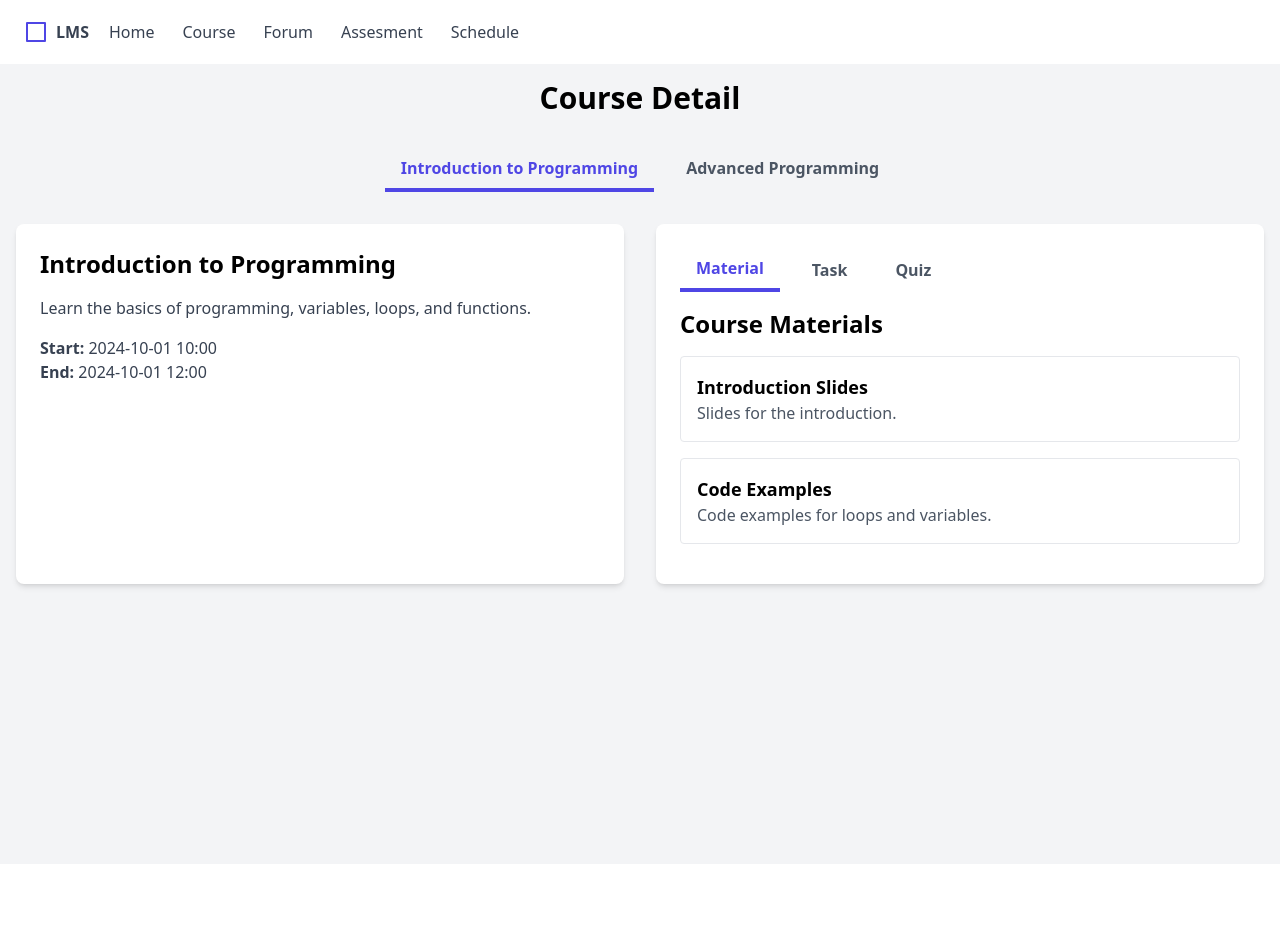
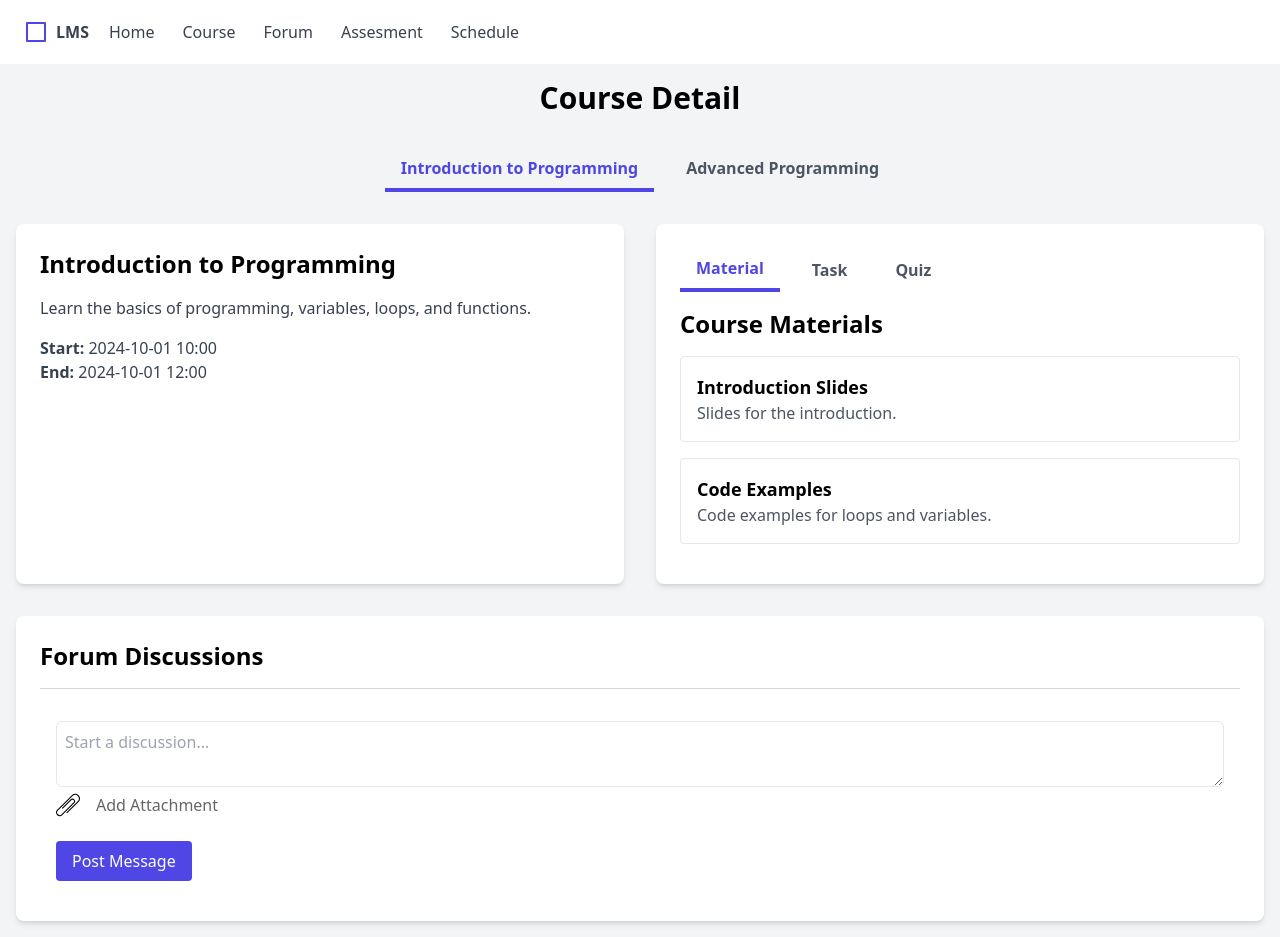
Before and after one commit to BryanJanuardo/LMS-TSX, a React (Vite) app in the folder front-end/LMS/: page /courses/sessions in a window 1280 px wide. Before the commit the page ends 864 px from the top, so only its background shows below. Built offline with nearby package versions, Linux system fonts and the light colour scheme.

Commit message:
Add Forum in Detail Course

```diff
--- a/front-end/LMS/src/pages/CourseSessions.tsx
+++ b/front-end/LMS/src/pages/CourseSessions.tsx
@@ -1,5 +1,6 @@
 import React, { useState } from 'react';
-
+import ReplyPost from '../assets/Reply_Post.svg';
+import CancelAttachment from '../assets/Cancel_Attachment.svg';
 interface Session {
   id: string;
   name: string;
@@ -13,6 +14,15 @@ interface Material {
   id: string;
   title: string;
   description: string;
+}
+
+interface ForumPost {
+  id: number;
+  author: string;
+  message: string;
+  file?: File | null;
+  fileUrl?: string;
+  replies: ForumPost[];
 }
 
 const sessions: Session[] = [
@@ -41,8 +51,70 @@ const sessions: Session[] = [
 ];
 
 const CourseSessions: React.FC = () => {
-  const [selectedSession, setSelectedSession] = useState<Session>(sessions[0]);
-  const [activeTab, setActiveTab] = useState('material'); // State to manage active tab in the third navbar
+    const [selectedSession, setSelectedSession] = useState<Session>(sessions[0]);
+    const [activeTab, setActiveTab] = useState('material');
+    const [forumPosts, setForumPosts] = useState<ForumPost[]>([]);
+    const [newMessage, setNewMessage] = useState('');
+    const [selectedFile, setSelectedFile] = useState<File | null>(null);
+    const [replyingToPostId, setReplyingToPostId] = useState<number | null>(null);
+
+    // Handle file input change
+    const handleFileChange = (e: React.ChangeEvent<HTMLInputElement>) => {
+      if (e.target.files) {
+        setSelectedFile(e.target.files[0]);
+      }
+    };
+
+    // Handle form submission for both new posts and replies
+    const handleSubmit = () => {
+      if (!newMessage) return;
+
+      const newPost: ForumPost = {
+        id: forumPosts.length + 1,
+        author: 'John Doe', // Hardcoded for now
+        message: newMessage,
+        file: selectedFile,
+        fileUrl: selectedFile ? URL.createObjectURL(selectedFile) : undefined,
+        replies: [],
+      };
+
+      if (replyingToPostId) {
+        setForumPosts((prevPosts) =>
+          prevPosts.map((post) =>
+            post.id === replyingToPostId
+              ? {
+                  ...post,
+                  replies: [...post.replies, newPost],
+                }
+              : post
+          )
+        );
+      } else {
+        setForumPosts([...forumPosts, newPost]);
+      }
+
+      // Reset form state
+      setNewMessage('');
+      setSelectedFile(null);
+      setReplyingToPostId(null); // Clear reply mode
+    };
+
+    // Handle reply button click
+    const handleReplyClick = (postId: number) => {
+      setReplyingToPostId(postId);
+      setNewMessage(''); // Reset message input when replying
+      setSelectedFile(null); // Reset file input
+    };
+
+    const cancelReplyClick = () => {
+      setReplyingToPostId(null);
+      setNewMessage(''); // Reset message input when replying
+      setSelectedFile(null); // Reset file input
+    };
+
+    const handleFileRemove = () => {
+      setSelectedFile(null);
+    }
 
   return (
     <div className="p-4 bg-gray-100 min-h-screen">
@@ -139,6 +211,128 @@ const CourseSessions: React.FC = () => {
               </div>
             )}
           </div>
+
+        </div>
+      </div>
+
+      {/* Forum Section Below Content Area */}
+      <div className="bg-white p-6 rounded-lg shadow-md mt-8">
+        <h2 className="text-2xl font-semibold mb-4">Forum Discussions</h2>
+        <div className="p-4 border-t border-gray-300">
+          {/* Displaying Forum Posts */}
+          {forumPosts.map((post) => (
+            <div key={post.id} className="mb-6">
+              <div className="p-4 border rounded-md bg-gray-50">
+                <h4 className="font-bold">{post.author}</h4>
+                <p>{post.message}</p>
+                {post.fileUrl && (
+                  <a href={post.fileUrl} target="_blank" rel="noopener noreferrer" className="text-indigo-600">
+                    View Attached File
+                  </a>
+                )}
+              </div>
+
+              {/* Replies */}
+              <div className="ml-8">
+                {post.replies.map((reply) => (
+                  <div key={reply.id} className="p-4 border rounded-md bg-gray-100 mt-2">
+                    <h5 className="font-bold">{reply.author}</h5>
+                    <p>{reply.message}</p>
+                    {reply.fileUrl && (
+                      <a href={reply.fileUrl} target="_blank" rel="noopener noreferrer" className="text-indigo-600">
+                        View Attached File
+                      </a>
+                    )}
+                  </div>
+                ))}
+              </div>
+
+              <div className='flex gap-4'>
+                {/* Reply Button */}
+                <button
+                    onClick={() => handleReplyClick(post.id)}
+                    className="text-indigo-600 hover:underline mt-2 block"
+                >
+                    Reply
+                </button>
+
+                {/* Cancel Reply Button */}
+                <button
+                    onClick={() => cancelReplyClick()}
+                    className={`text-indigo-600 hover:underline mt-2 ${replyingToPostId === post.id ? 'block' : 'hidden' }`}
+                >
+                    Cancel
+                </button>
+              </div>
+
+              {/* Reply Form */}
+              {replyingToPostId === post.id && (
+                <div className='flex-col'>
+                    <div className="p-2 border rounded-t-md bg-gray-100 mt-2 opacity-60">
+                        Reply to {post.author}
+                    </div>
+                    <div className="">
+                    <textarea
+                        value={newMessage}
+                        onChange={(e) => setNewMessage(e.target.value)}
+                        className="w-full p-2 border rounded-b-md"
+                        placeholder="Write your reply..."
+                    ></textarea>
+                    <input type="file" onChange={handleFileChange} className="mt-2" />
+                    <button
+                        onClick={handleSubmit}
+                        className="px-4 py-2 bg-indigo-600 text-white rounded hover:bg-indigo-800 mt-2"
+                    >
+                        Post Reply
+                    </button>
+                    </div>
+                </div>
+              )}
+            </div>
+          ))}
+
+          {/* New Post Form */}
+          {!replyingToPostId && (
+            <div className="mt-4">
+              <textarea
+                value={newMessage}
+                onChange={(e) => setNewMessage(e.target.value)}
+                className="w-full p-2 border rounded-md"
+                placeholder="Start a discussion..."
+              ></textarea>
+
+              <div className="flex items-center">
+                <input
+                  type="file"
+                  id="fileInput"
+                  className="hidden"
+                  onChange={handleFileChange}
+                />
+                <label htmlFor="fileInput" className='flex gap-4 hover:cursor-pointer'>
+                  <img
+                  src={ReplyPost} // Replace with your image path
+                  alt="Upload"
+                  className="cursor-pointer w-6 h-6 fill-indigo-500" // Adjust width as needed
+                  />
+                  <div className='opacity-60'>
+                      Add Attachment
+                  </div>
+                </label>
+                {selectedFile && (
+                  <div className='ml-4 opacity-60 border rounded-md p-2 flex justify-center align-center'>
+                      <div>{selectedFile.name}</div>
+                      <img onClick={handleFileRemove} className='mt-1 ml-2 w-4 h-4 text-center' src={CancelAttachment} alt="" />
+                  </div>
+                )}
+              </div>
+              <button
+                onClick={handleSubmit}
+                className="px-4 py-2 bg-indigo-600 text-white rounded hover:bg-indigo-800 mt-6"
+              >
+                Post Message
+              </button>
+            </div>
+          )}
         </div>
       </div>
     </div>
```
Also changed, not shown: front-end/LMS/src/assets/Cancel_Attachment.svg (added), front-end/LMS/src/assets/Reply_Post.svg (added).
